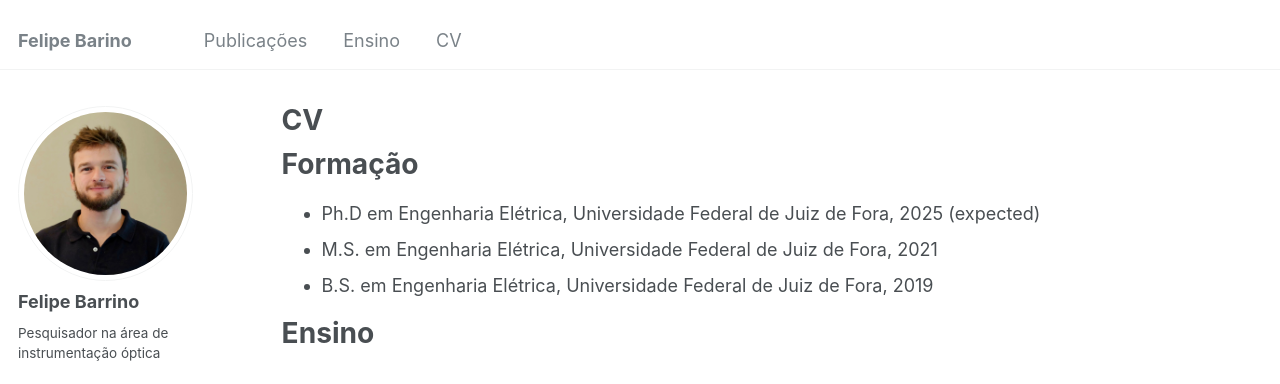
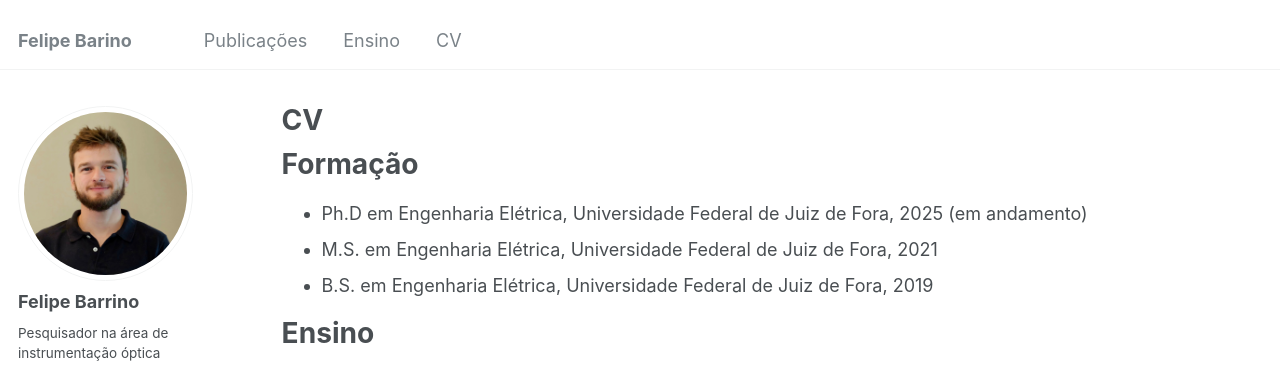
Before and after one commit to felipebarino/felipebarino.github.io, a Jekyll site: the page built from _pages/cv.md, in a window 1280 px wide and 900 px high. Shown: the top 384 px of the window. Built offline with Jekyll 4.4.1, drawn with Linux system fonts in a browser that asks for light colours; some web fonts are replaced.

Commit message:
correções

```diff
--- a/_pages/cv.md
+++ b/_pages/cv.md
@@ -11,7 +11,7 @@ redirect_from:
 
 Formação
 ======
-* Ph.D em Engenharia Elétrica, Universidade Federal de Juiz de Fora, 2025 (expected)
+* Ph.D em Engenharia Elétrica, Universidade Federal de Juiz de Fora, 2025 (em andamento)
 * M.S. em Engenharia Elétrica, Universidade Federal de Juiz de Fora, 2021
 * B.S. em Engenharia Elétrica, Universidade Federal de Juiz de Fora, 2019
 
```
Also changed, not shown: _pages/about.md (+1 -1 lines), _teaching/2024-UFJF-substituto-idase.md (+1 -1 lines).
